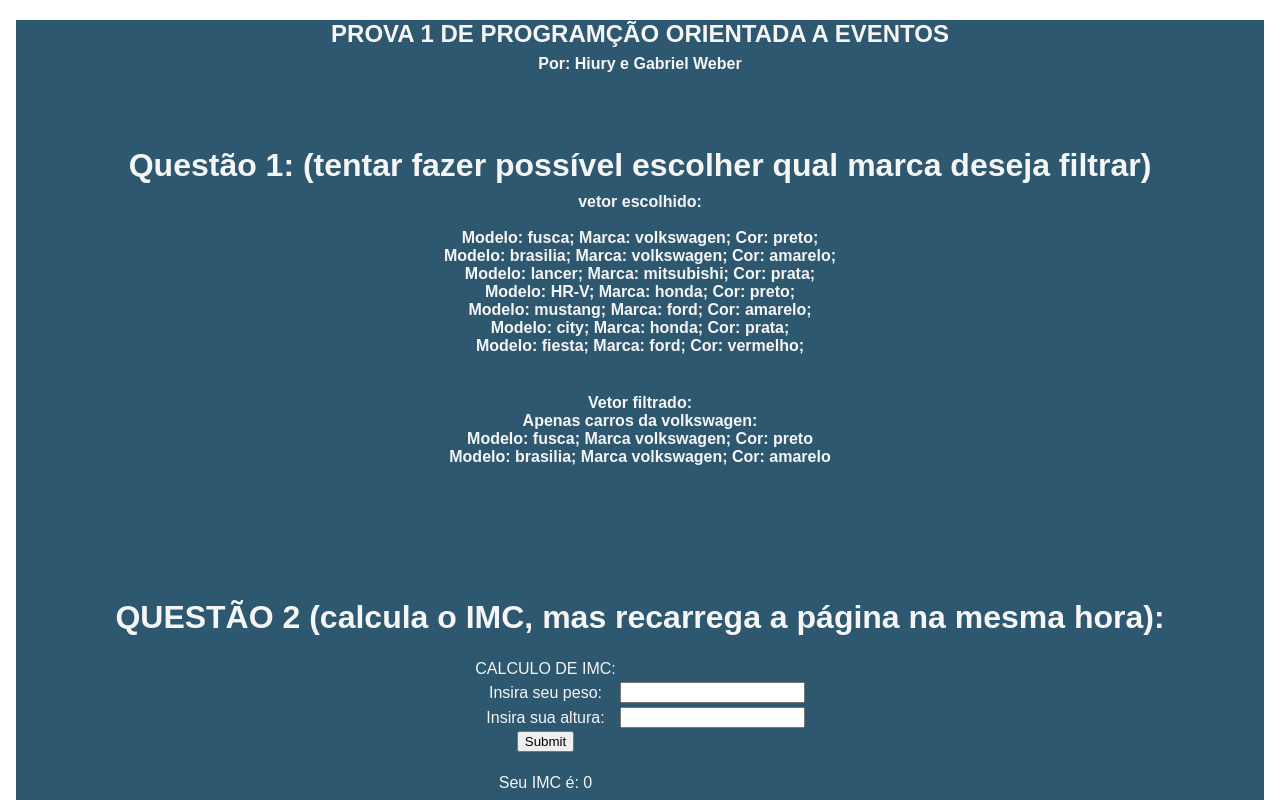
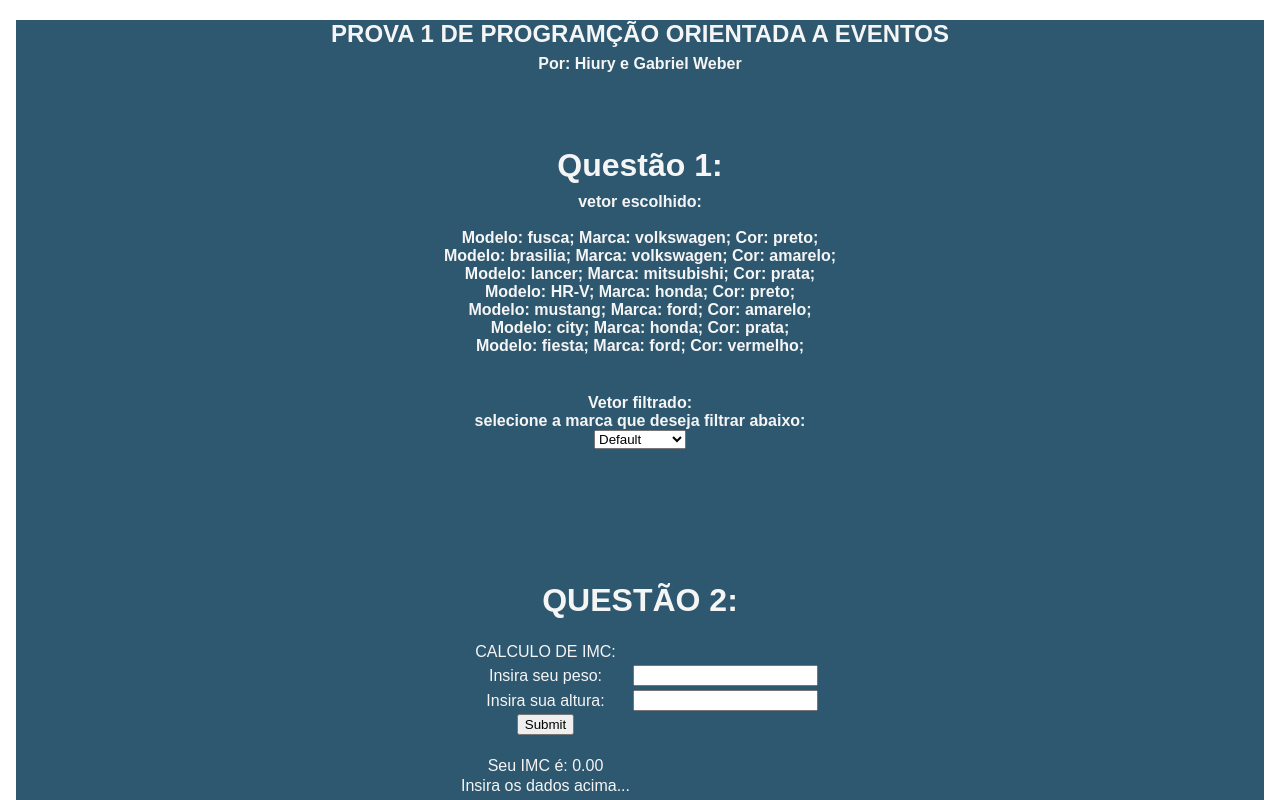
Before and after one commit to Oweber10/prova1-react, a React (Create React App) app: page / in a window 1280 px wide. Shown: the top 800 px of the page. Built offline with nearby package versions, Linux system fonts and the light colour scheme.

Commit message:
TÁ TUDO PRONTO GURIZADA

```diff
--- a/src/App.js
+++ b/src/App.js
@@ -19,6 +19,8 @@ const estilo = {
 }
 //#####################################################
 
+function App() {
+
 
 //-x-x-x-x-x-x-x-QUESTÃO 1-x-x-x-x-x--x-x-x-x-x-x-x-x-
 var carro = [
@@ -38,18 +40,13 @@ const estilo = {
   )
 }
 
-  //filtra o vetor com base nos parametros da funcao filtramarca e imprime o vetor no html (tambem não sei como funciona exatamente)
 
-  //---->>>> seria legal poder passar qual marca você quer filtrar quando chamar a funcão,
-  //              aí ele comprar carro.marca com a marca que tu passou
-  //                        (deixar para o final, eu acho)
-  function filterVetorQ1(carro,){
-
-    function filtramarca(carro,){
-      return(carro.marca === "volkswagen")
+  function filterVetorQ1(carro){
+    let carrofiltrado = carro.filter(
+      (carro)=>{
+        return(carro.marca === tipo)
       }
-
-    let carrofiltrado = carro.filter(filtramarca) //aparentemente, não funciona se tu passar parametros para a função dentro do filter
+    )
 
     return(
       carrofiltrado.map((elem) => <div>Modelo: {elem.modelo};
@@ -57,18 +54,41 @@ const estilo = {
     )
   }
 
-function App() {
-
   //X-X-X-X-X-X-X-X-X-QUESTÃO 2-X-X-X-X-X-X-X-X-X-X-X-X-X-X-X
   //cria peso e altura;
 
-  //IMC MOSTRA NA TELA MAS PÁGINA RECARREGA, NÃO SEI USAR ASYNC NESSE CASO
   const [peso,setPeso] = useState(0)
   const [altura,setAltura] = useState(0)
   const [imc,setImc] = useState(0)
+  const [tipo,setTipo] = useState("")
+  const [estadoIMC,setEstadoIMC] = useState("Insira os dados acima...") //gera mensagem padrão do estado do imc
+
 
   function calculaIMC(){
-    setImc((parseFloat(peso)/parseFloat(altura)*parseFloat(altura)))
+    try{ //vefica se é possível executar a função
+      if(peso <= 0 || altura <= 0 ){
+        throw "Peso e altura não podem ser zero ou negativo"; //caso peso ou altura for <= 0, força uma exessão
+      } //o valor de Throw é a variável e dentro de catch
+
+      setTimeout(() => {
+        setImc(parseFloat(peso)/(parseFloat(altura)*parseFloat(altura)))
+        setEstadoIMC("IMC Calculado!")
+      },5000)
+
+    } catch(e){
+      console.error(e)
+      alert(e)
+    }
+  }
+
+  function calculandoIMC(){
+    setEstadoIMC("Calculando o seu IMC...")
+  }
+
+  async function imcHandler(event){
+    event.preventDefault(); //FAZ COM QUE A PÁGINA NÃO RECARREGUE DEPOIS DO SUBMIT NO FORMS
+    await calculaIMC(); //executa o calculaIMC e calculandoIMC JUNTOS, mas o calculaIMC demora 5s para responder
+    await calculandoIMC();
   }
 
 
@@ -76,6 +96,8 @@ function App() {
 const [resultQ3,setResultQ3] = useState(0)
 const [img,setImg] = useState(0)
 
+
+//-X-X-X-X-X-X-X-X DADOS DO INDEX -X-X-X-X-X-X-X-X-X
     return (
     <body className="App" style={estilo.body}>
       <div>
@@ -84,7 +106,7 @@ const [img,setImg] = useState(0)
       </div>
       <div class="q1">
       < br/><br/>
-        <h1>Questão 1: (tentar fazer possível escolher qual marca deseja filtrar)</h1>
+        <h1>Questão 1: </h1>
         <p>
           vetor escolhido: <br/><br/>
           {leVetorQ1(carro)}
@@ -93,16 +115,25 @@ const [img,setImg] = useState(0)
           <br/>
           <br/>
           Vetor filtrado: <br/>
-          Apenas carros da volkswagen: <br/>
+          selecione a marca que deseja filtrar abaixo: <br/>
+          <select name="marcas" onChange={(e)=>{
+            setTipo(e.target.value)
+          }}>
+              <option value="">Default</option>
+              <option value="volkswagen">volkswagen</option>
+              <option value="honda">honda</option>
+              <option value="ford">ford</option>
+              <option value="mitsubishi">mitsubishi</option>
+          </select> <br/>
           {filterVetorQ1(carro)}
           </p>
       </div>
 
       <div>
         <h1> <br/><br/><br/>
-          QUESTÃO 2 (calcula o IMC, mas recarrega a página na mesma hora):
+          QUESTÃO 2:
         </h1>
-        <form onSubmit={calculaIMC}>
+        <form onSubmit={imcHandler}>
           <table>
               <tr>
                 <td>
@@ -140,7 +171,10 @@ const [img,setImg] = useState(0)
                 <br/>
               </tr>
               <tr>
-                Seu IMC é: {imc}
+                Seu IMC é: {imc.toFixed(2)}
+              </tr>
+              <tr>
+                {estadoIMC}
               </tr>
           </table>
           </form>
```
Lines whose indentation alone changed are shown as unchanged.
